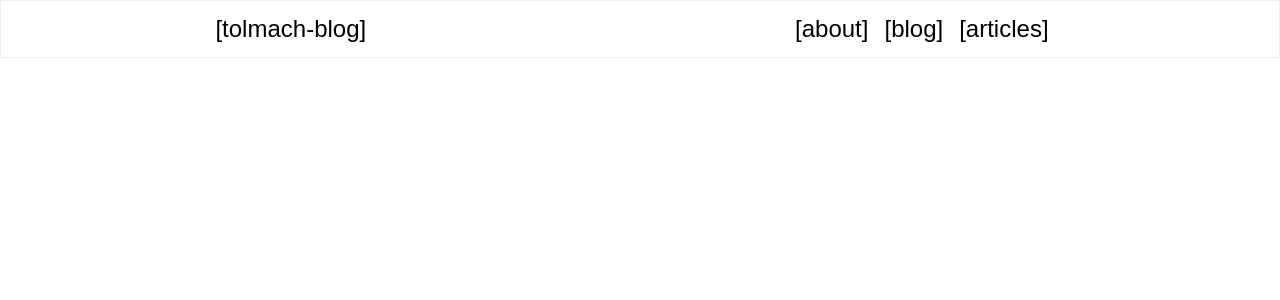
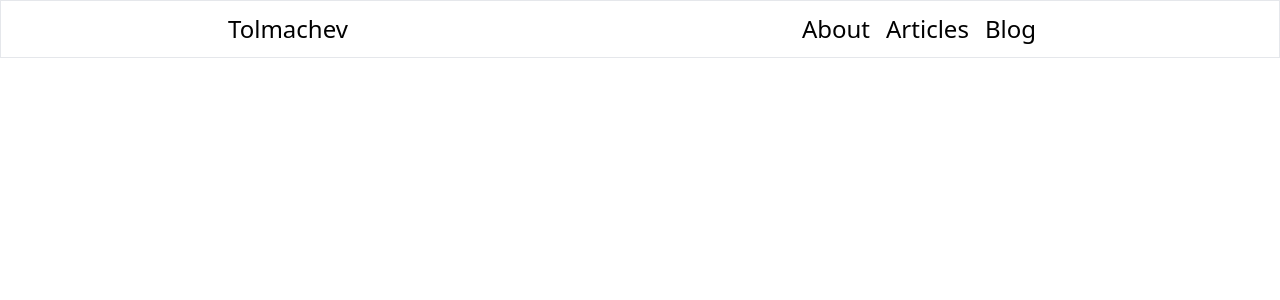
Before and after one commit to Guzime/tolmach-blog-ui, a Next.js app: page / in a window 1280 px wide. Shown: the top 300 px of the page. Built offline with nearby package versions, Linux system fonts and the light colour scheme.

Commit message:
edit style

```diff
--- a/app/components/about.tsx
+++ b/app/components/about.tsx
@@ -6,7 +6,7 @@ console.log("ЭЭЭЭ бля");
 const AboutMe: React.FC = () => {
   return (
     <div className="flex justify-center items-center mt-20">
-      <div className="bg-white p-8 rounded-xl  border border-[#F0F0F0] flex flex-col items-center ">
+      <div className="bg-white p-8 rounded-xl  border border-customBorder flex flex-col items-center ">
         <Image
           src="https://avatars.githubusercontent.com/u/40675616?v=4"
           alt="Картинка прикола"
--- a/app/components/navbar.tsx
+++ b/app/components/navbar.tsx
@@ -20,7 +20,7 @@ const NavBar: React.FC = () => {
   return (
     <div>
       {/* fixed делает навигационную панель фиксированной относительно скроллингга */}
-      <nav className="bg-white border border-solid border-[#F0F0F0] fixed top-0 left-0 right-0 z-10">
+      <nav className="bg-white border border-solid border-customBorder fixed top-0 left-0 right-0 z-10">
         {/* justify-around равонмерное распределение с отступами по краям */}
         {/* px-10  равонмерное распределение с отступами по краям */}
         {/* flex  если flex не использовать то блочные элементы (div) будут идти столбиком  */}
@@ -28,23 +28,23 @@ const NavBar: React.FC = () => {
           <div>
             {/* Логотип */}
             <Link href="/">
-              <h2 className="text-2xl text-black">[tolmach-blog]</h2>
+              <h2 className="text-2xl text-black font-sans">Tolmachev</h2>
             </Link>
           </div>
           <div className="flex flex-row">
             <div onClick={() => setActive('/about')}>
               <Link href="/about">
-                <h2 className={`text-2xl pr-4 ${active === '/about' ? 'text-[#DCD7C9]' : 'text-black'}`}>[about]</h2>
+                <h2 className={`text-2xl pr-4 font-sans ${active === '/about' ? 'text-[#DCD7C9]' : 'text-black'}`}>About</h2>
               </Link>
             </div>
             <div>
               <Link href="/blog">
-              <h2 className={`text-2xl pr-4 ${active === '/blog' ? 'text-[#DCD7C9]' : 'text-black'}`}>[blog]</h2>
+              <h2 className={`text-2xl pr-4 font-sans ${active === '/blog' ? 'text-[#DCD7C9]' : 'text-black'}`}>Articles</h2>
               </Link>
             </div>
             <div>
               <Link href="/articles">
-              <h2 className={`text-2xl pr-4 ${active === '/articles' ? 'text-[#DCD7C9]' : 'text-black'}`}>[articles]</h2>
+              <h2 className={`text-2xl pr-4 font-sans ${active === '/articles' ? 'text-[#DCD7C9] ' : 'text-black'}`}>Blog</h2>
               </Link>
             </div>
           </div>
```
